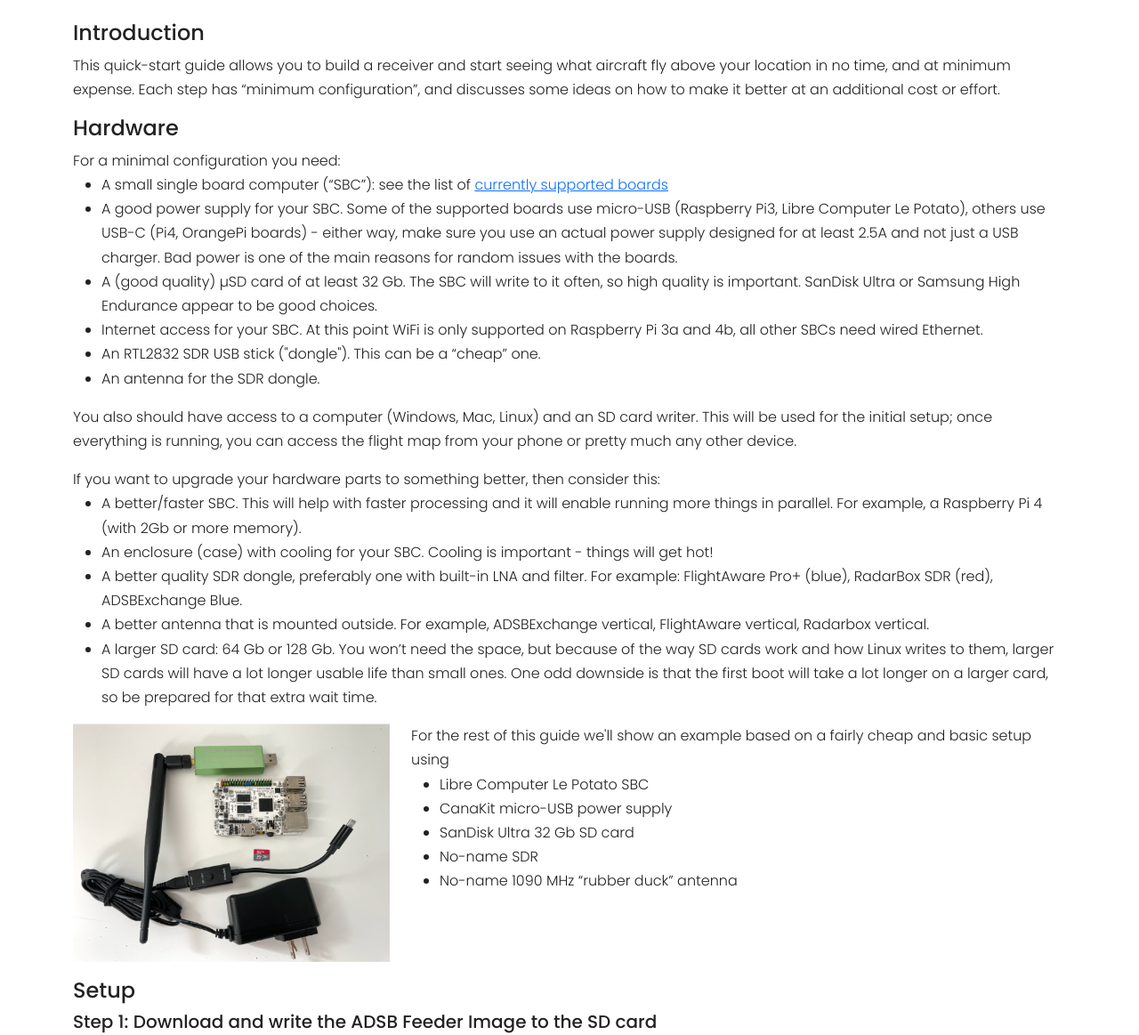
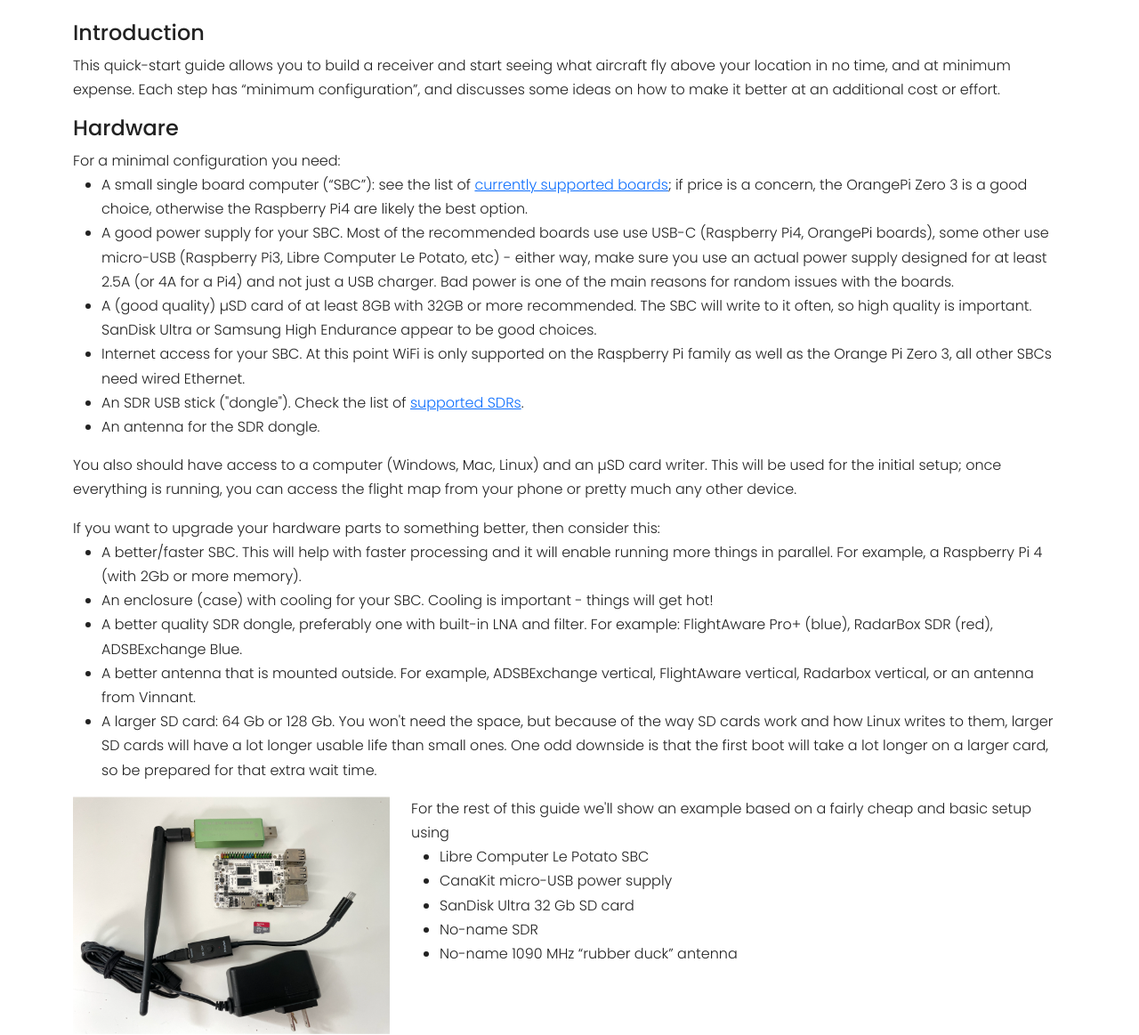
Before and after one commit to adsbim/adsb-im-web, a Python web app: template templates/howto.html in a window 1280 px wide. Shown: the part 344-1507 px from the top of the page at 89% size. Run offline with Jinja, Linux system fonts and the light colour scheme; the template is opened without the code that fills it, so the values that code supplies are empty; some libraries are stand-ins or nearby versions.

Commit message:
more updates explaining good hardware choices
Signed-off-by: Dirk Hohndel <dirk@hohndel.org>

```diff
--- a/templates/howto.html
+++ b/templates/howto.html
@@ -21,21 +21,22 @@
         For a minimal configuration you need:
         <ul>
             <li>A small single board computer (“SBC”): see the list of <a href="supported">currently supported
-                    boards</a></li>
-            <li>A good power supply for your SBC. Some of the supported boards use micro-USB (Raspberry Pi3,
-                Libre Computer Le Potato), others use USB-C (Pi4, OrangePi boards) - either way, make sure
-                you use an actual power supply designed for at least 2.5A and not just a USB charger.
-                Bad power is one of the main reasons for random issues with the boards.</li>
-            <li>A (good quality) µSD card of at least 32 Gb. The SBC will write to it often, so high quality
-                is important. SanDisk Ultra or Samsung High Endurance appear to be good choices.</li>
-            <li>Internet access for your SBC. At this point WiFi is only supported on Raspberry Pi 3a and 4b,
-                all other SBCs need wired Ethernet.</li>
-            <li>An RTL2832 SDR USB stick ("dongle"). This can be a “cheap” one.</li>
+                    boards</a>; if price is a concern, the OrangePi Zero 3 is a good choice, otherwise the Raspberry Pi4
+                are likely the best option.</li>
+            <li>A good power supply for your SBC. Most of the recommended boards use use USB-C (Raspberry Pi4, OrangePi
+                boards), some other use micro-USB (Raspberry Pi3, Libre Computer Le Potato, etc) - either way, make
+                sure you use an actual power supply designed for at least 2.5A (or 4A for a Pi4) and not just a USB
+                charger. Bad power is one of the main reasons for random issues with the boards.</li>
+            <li>A (good quality) µSD card of at least 8GB with 32GB or more recommended. The SBC will write to it often,
+                so high quality is important. SanDisk Ultra or Samsung High Endurance appear to be good choices.</li>
+            <li>Internet access for your SBC. At this point WiFi is only supported on the Raspberry Pi family as well as
+                the Orange Pi Zero 3, all other SBCs need wired Ethernet.</li>
+            <li>An SDR USB stick ("dongle"). Check the list of <a href="supported">supported SDRs</a>.</li>
             <li>An antenna for the SDR dongle.</li>
         </ul>
     </div>
     <div class="ml-1 mb-3">
-        You also should have access to a computer (Windows, Mac, Linux) and an SD card writer. This will be
+        You also should have access to a computer (Windows, Mac, Linux) and an µSD card writer. This will be
         used for the initial setup; once everything is running, you can access the flight map from your phone
         or pretty much any other device.
     </div>
@@ -48,8 +49,8 @@
             <li>A better quality SDR dongle, preferably one with built-in LNA and filter. For example:
                 FlightAware Pro+ (blue), RadarBox SDR (red), ADSBExchange Blue.</li>
             <li>A better antenna that is mounted outside. For example, ADSBExchange vertical, FlightAware
-                vertical, Radarbox vertical.</li>
-            <li>A larger SD card: 64 Gb or 128 Gb. You won’t need the space, but because of the way SD cards
+                vertical, Radarbox vertical, or an antenna from Vinnant.</li>
+            <li>A larger SD card: 64 Gb or 128 Gb. You won't need the space, but because of the way SD cards
                 work and how Linux writes to them, larger SD cards will have a lot longer usable life than
                 small ones. One odd downside is that the first boot will take a lot longer on a larger card,
                 so be prepared for that extra wait time.</li>
--- a/templates/supported.html
+++ b/templates/supported.html
@@ -72,7 +72,7 @@
                     <li>Many other brands also have decent cards - but shy away from anything where the price is too
                         good to be true</li>
                     <li>Personally, for most of my feeders I use 64GB SanDisk Extreme cards - others have been very
-                        happy with the SanDisk Industrial and Samsung Pro cards.</li>
+                        happy with the SanDisk Industrial and Samsung High Endurance cards.</li>
                 </ul>
             </div>
         </div>
```
